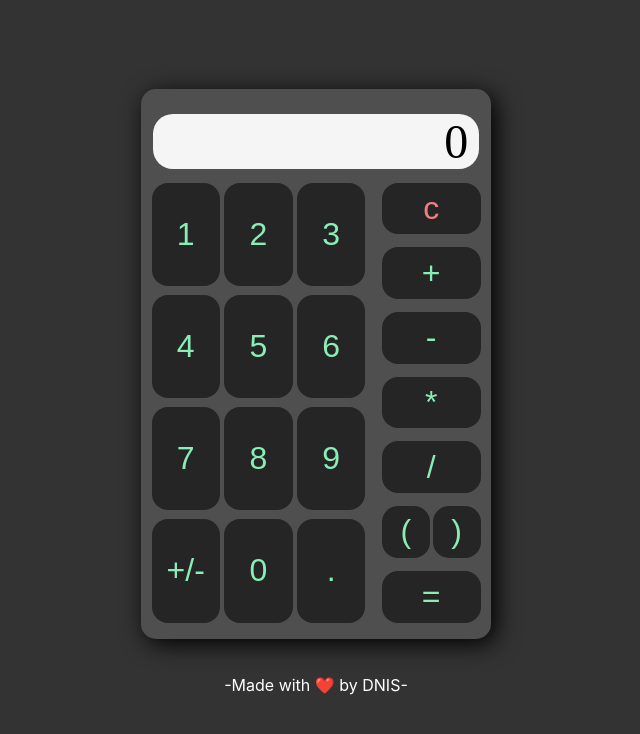
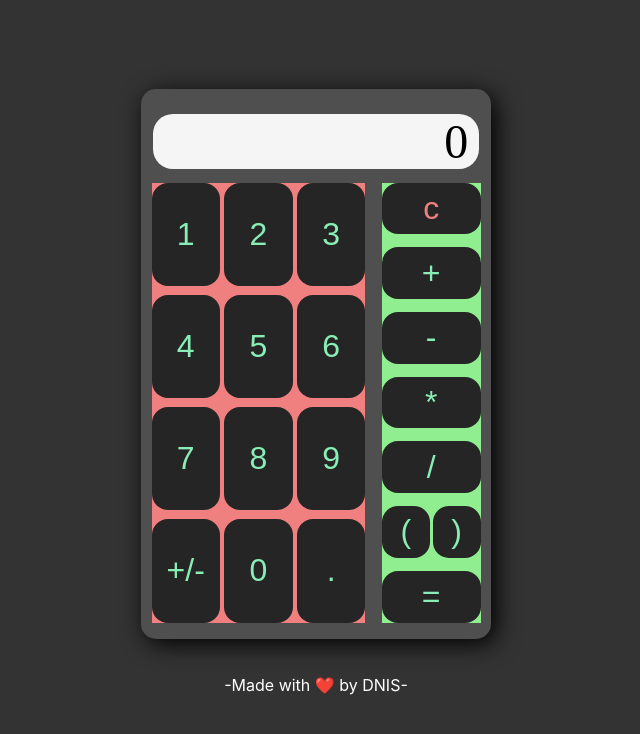
Before and after one commit to dbode94/calculator, a React (Create React App) app: page / in a window 1280 px wide. Shown: the top 734 px of the page, without its empty margins (324-964 px from the left). Built offline with nearby package versions, Linux system fonts and the light colour scheme; a web font is replaced by a local one.

Commit message:
restoring

```diff
--- a/public/index.html
+++ b/public/index.html
@@ -24,7 +24,7 @@
       work correctly both with client-side routing and a non-root public URL.
       Learn how to configure a non-root public URL by running `npm run build`.
     -->
-    <title>React App</title>
+    <title>React Calculator</title>
     <link rel="preconnect" href="https://fonts.googleapis.com">
     <link rel="preconnect" href="https://fonts.gstatic.com" crossorigin>
     <link href="https://fonts.googleapis.com/css2?family=Cute+Font&display=swap" rel="stylesheet">
--- a/src/components/buttonPanel/buttonPanel.style.scss
+++ b/src/components/buttonPanel/buttonPanel.style.scss
@@ -10,19 +10,17 @@
     display: grid;
     grid-template-columns: 1fr 1fr 1fr;
     gap: 2%;
-    // background-color: lightcoral;
+    background-color: lightcoral;
     width: 65%;
-    z-index: 1;
 }
 
 .oprationButton-container{
-    // background-color: lightgreen;
+    background-color: lightgreen;
     margin: 0;
     display: grid;
     grid-template-columns: 1fr;
     gap: 3%;
     width: 30%;
-    z-index: 1;
 }
 
 .parenthesisButton-container{
```
